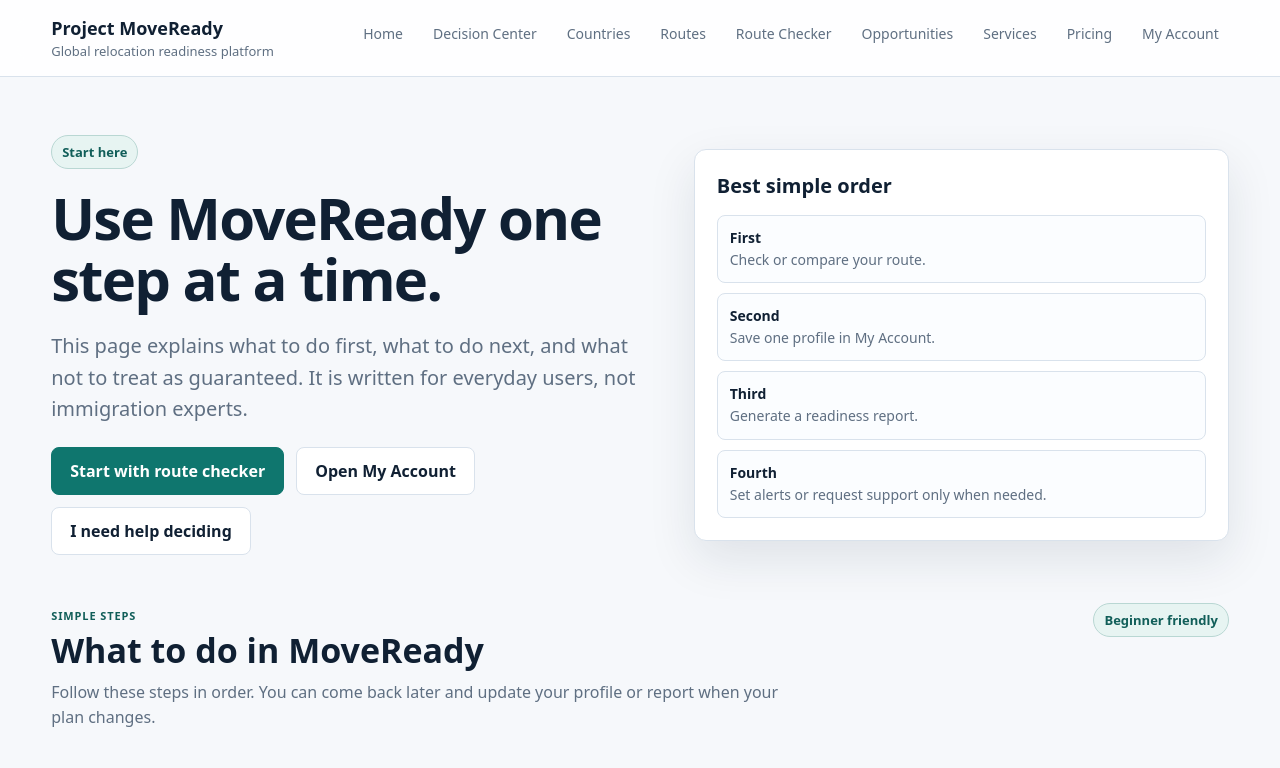
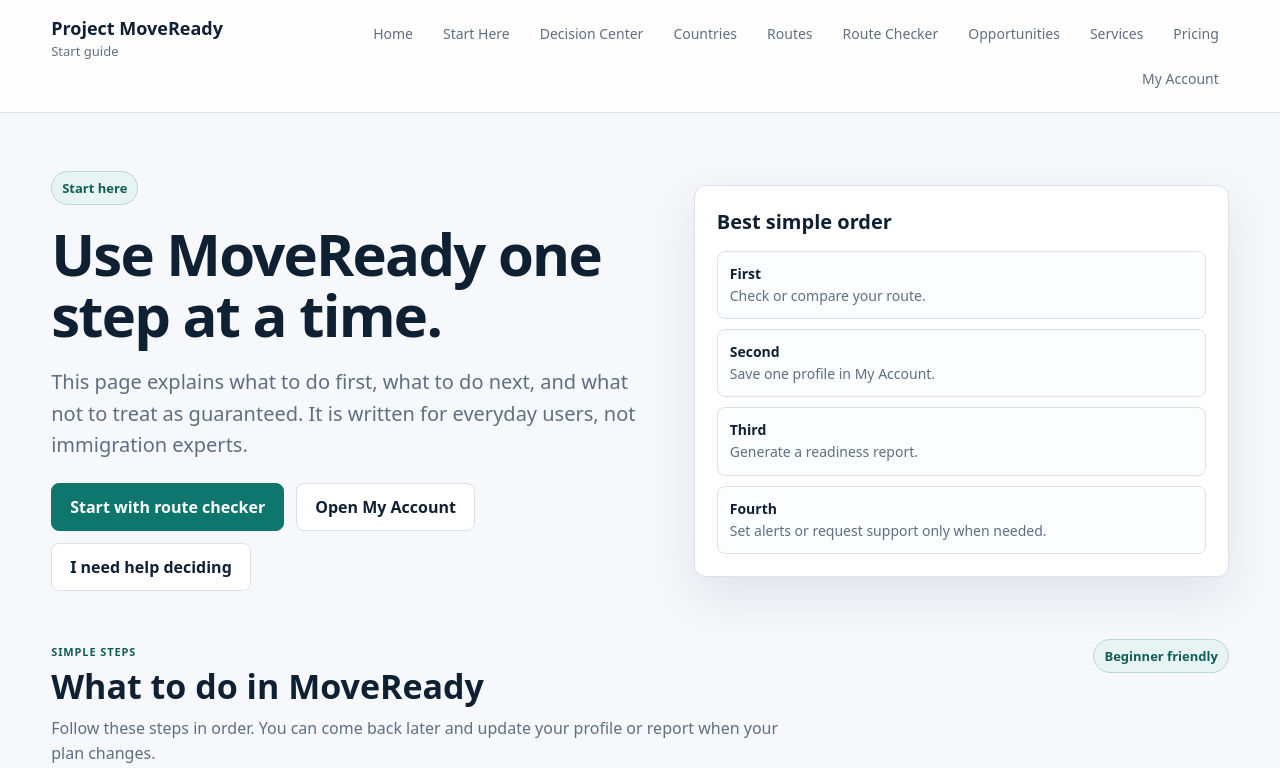
Before and after one commit to SirBM201/SirBM201-moveready-frontend, a Next.js app: page /start in a window 1280 px wide. Shown: the top 768 px of the page. Built offline with nearby package versions, Linux system fonts and the light colour scheme.

Commit message:
Add start guide to public navigation

```diff
--- a/components/SiteHeader.tsx
+++ b/components/SiteHeader.tsx
@@ -1,5 +1,6 @@
 const publicNavigation = [
   { label: "Home", href: "/" },
+  { label: "Start Here", href: "/start" },
   { label: "Decision Center", href: "/decision-center" },
   { label: "Countries", href: "/country-comparison" },
   { label: "Routes", href: "/compare" },
@@ -10,12 +11,19 @@ const publicNavigation = [
   { label: "My Account", href: "/dashboard" },
 ];
 
-export default function SiteHeader({ sectionLabel = "Global relocation readiness platform" }: { sectionLabel?: string }) {
+type SiteHeaderProps = {
+  sectionLabel?: string;
+  subtitle?: string;
+};
+
+export default function SiteHeader({ sectionLabel = "Global relocation readiness platform", subtitle }: SiteHeaderProps) {
+  const label = subtitle || sectionLabel;
+
   return (
     <header className="topbar">
       <a className="brand" href="/">
         <strong>Project MoveReady</strong>
-        <span>{sectionLabel}</span>
+        <span>{label}</span>
       </a>
       <nav className="nav" aria-label="Main navigation">
         {publicNavigation.map((item) => (
```
